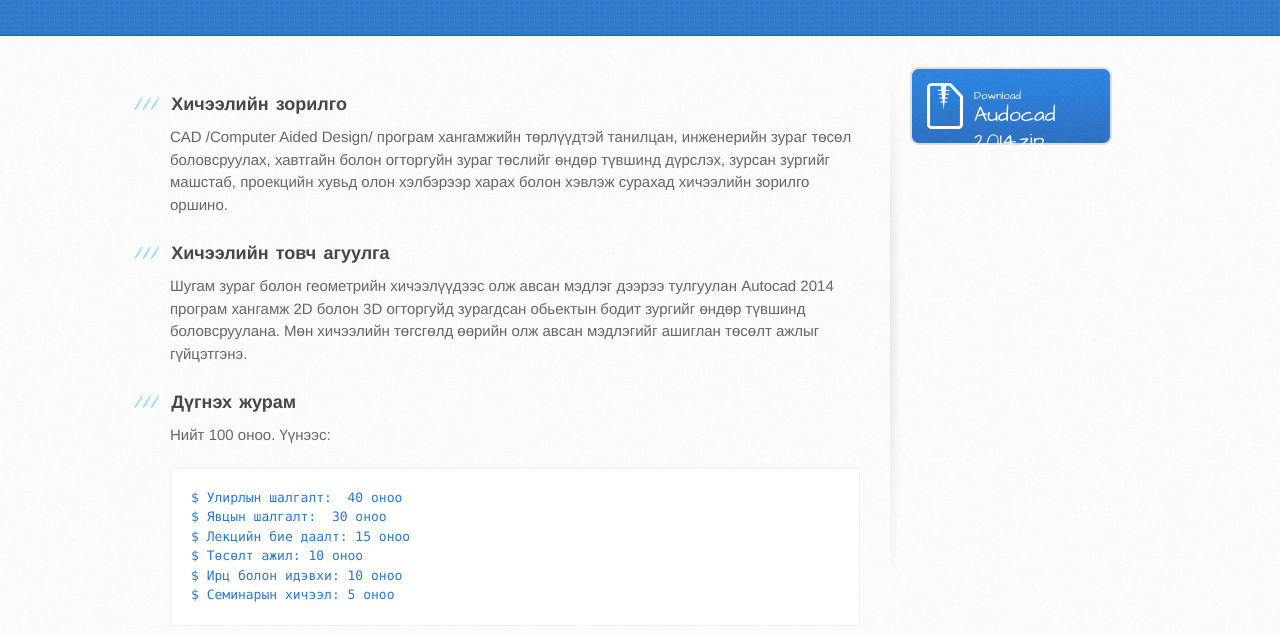
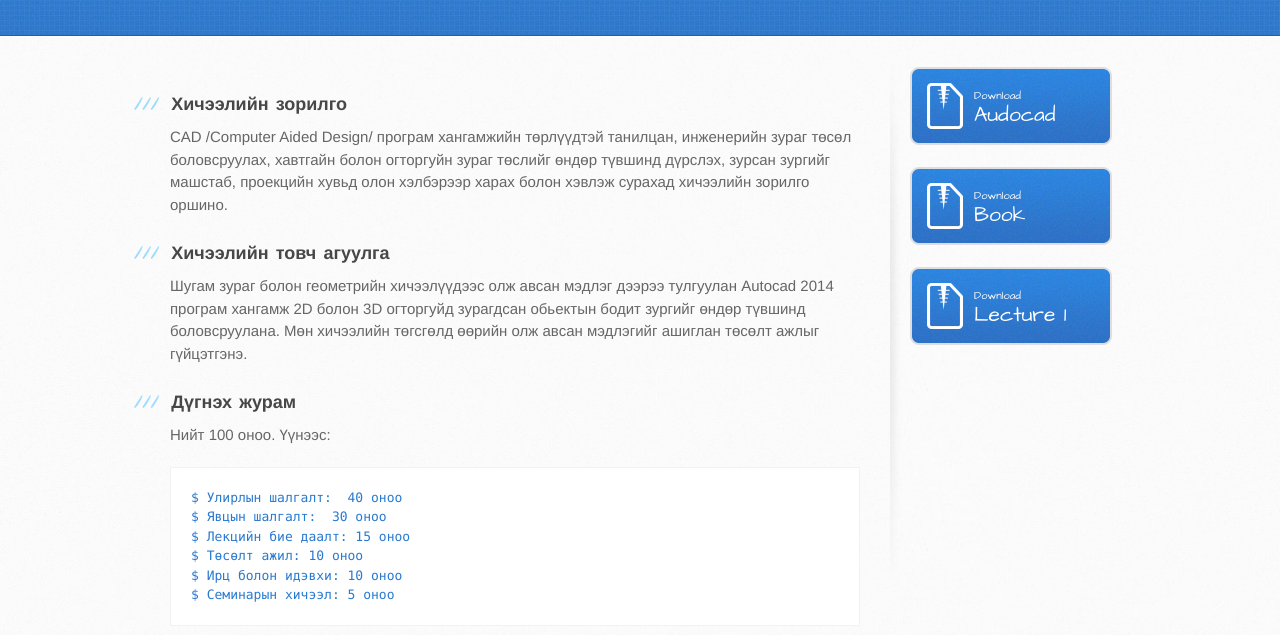
Before and after one commit to Etugen2014/autocad, a plain HTML site: page index.html in a window 1280 px wide. Shown: the part 165-800 px from the top of the page. Drawn offline with Linux system fonts and the light colour scheme.

Commit message:
Нэмэлт тайлбар
нэмэлт хажуу татацуудыг байрлуулав.

```diff
--- a/index.html
+++ b/index.html
@@ -72,7 +72,15 @@ $ Утсаар ярих
         <aside id="sidebar">
           <a href="https://github.com/Etugen2014/autocad/zipball/master" class="button">
             <small>Download</small>
-            Audocad 2014.zip
+            Audocad
+          </a>
+          <a href="https://github.com/Etugen2014/autocad/zipball/master" class="button">
+            <small>Download</small>
+            Book
+          </a>
+          <a href="https://github.com/Etugen2014/autocad/zipball/master" class="button">
+            <small>Download</small>
+            Lecture 1
           </a>
         </aside>
       </div>
```
